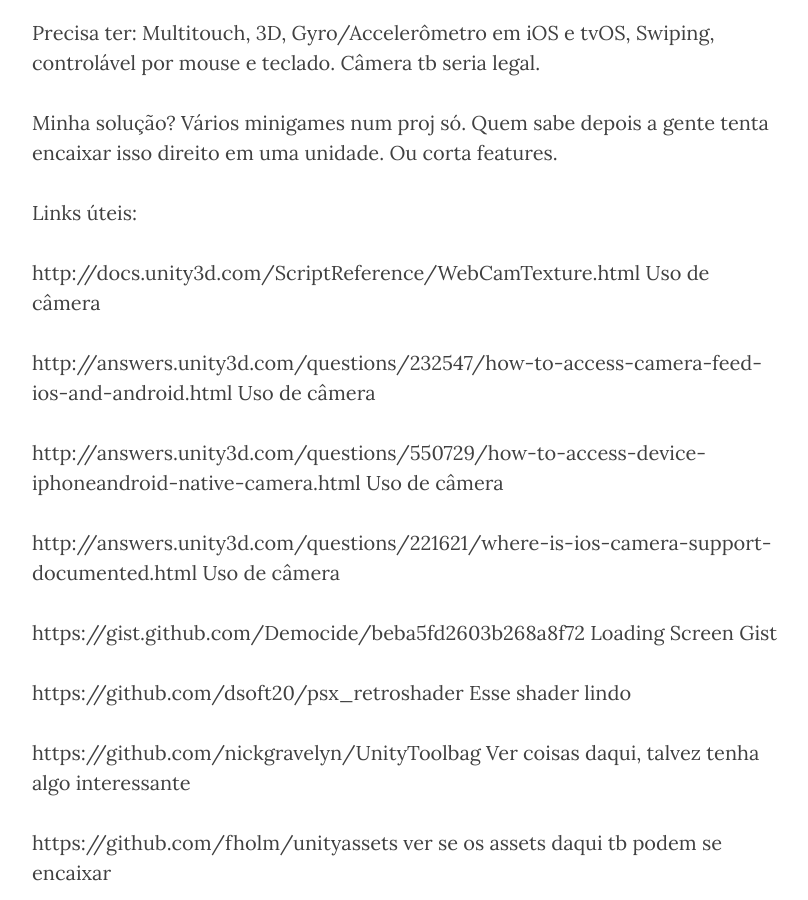
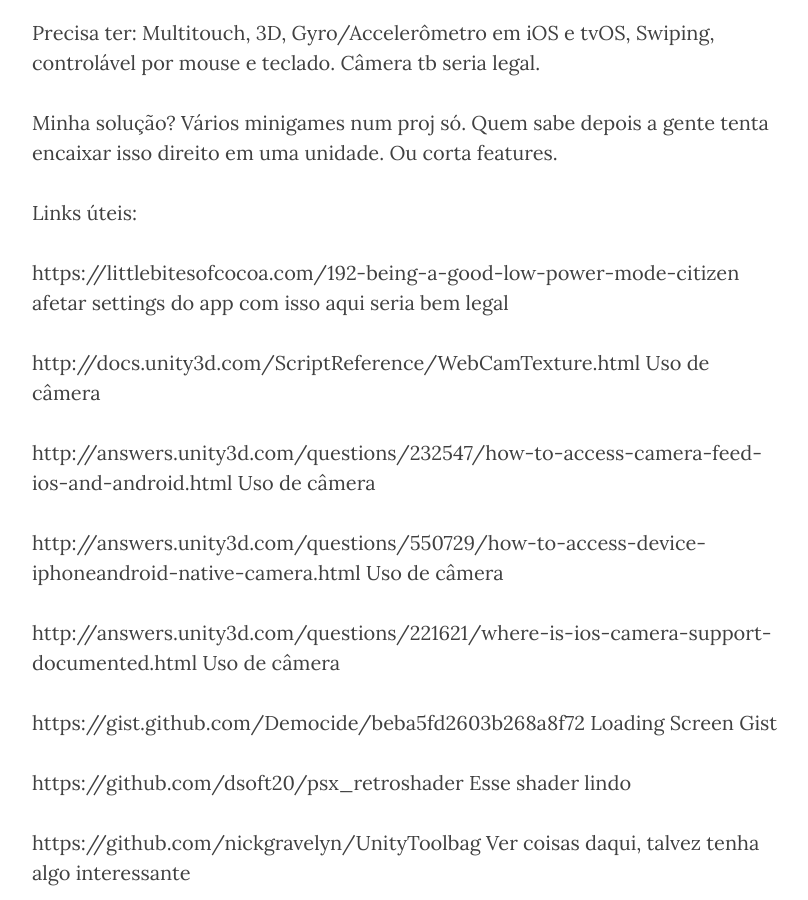
Before and after one commit to CocoaHeadsBrasil/equinociOS, a Jekyll site: the page built from _posts/2016-03-11-Unity3DeoMundoApple.markdown, in a window 1280 px wide and 900 px high, scrolled down 1103 px. Shown: the whole window, without its empty margins (233-1041 px from the left). Built offline with Jekyll 4.4.1, drawn with Linux system fonts in a browser that asks for light colours; nearby versions of some CDN libraries.

Commit message:
inserção de link de artigo sobre low power mode

```diff
--- a/_posts/2016-03-11-Unity3DeoMundoApple.markdown
+++ b/_posts/2016-03-11-Unity3DeoMundoApple.markdown
@@ -34,6 +34,8 @@
 
 
 Links úteis:
+
+https://littlebitesofcocoa.com/192-being-a-good-low-power-mode-citizen afetar settings do app com isso aqui seria bem legal
 
 http://docs.unity3d.com/ScriptReference/WebCamTexture.html Uso de câmera
 
```
